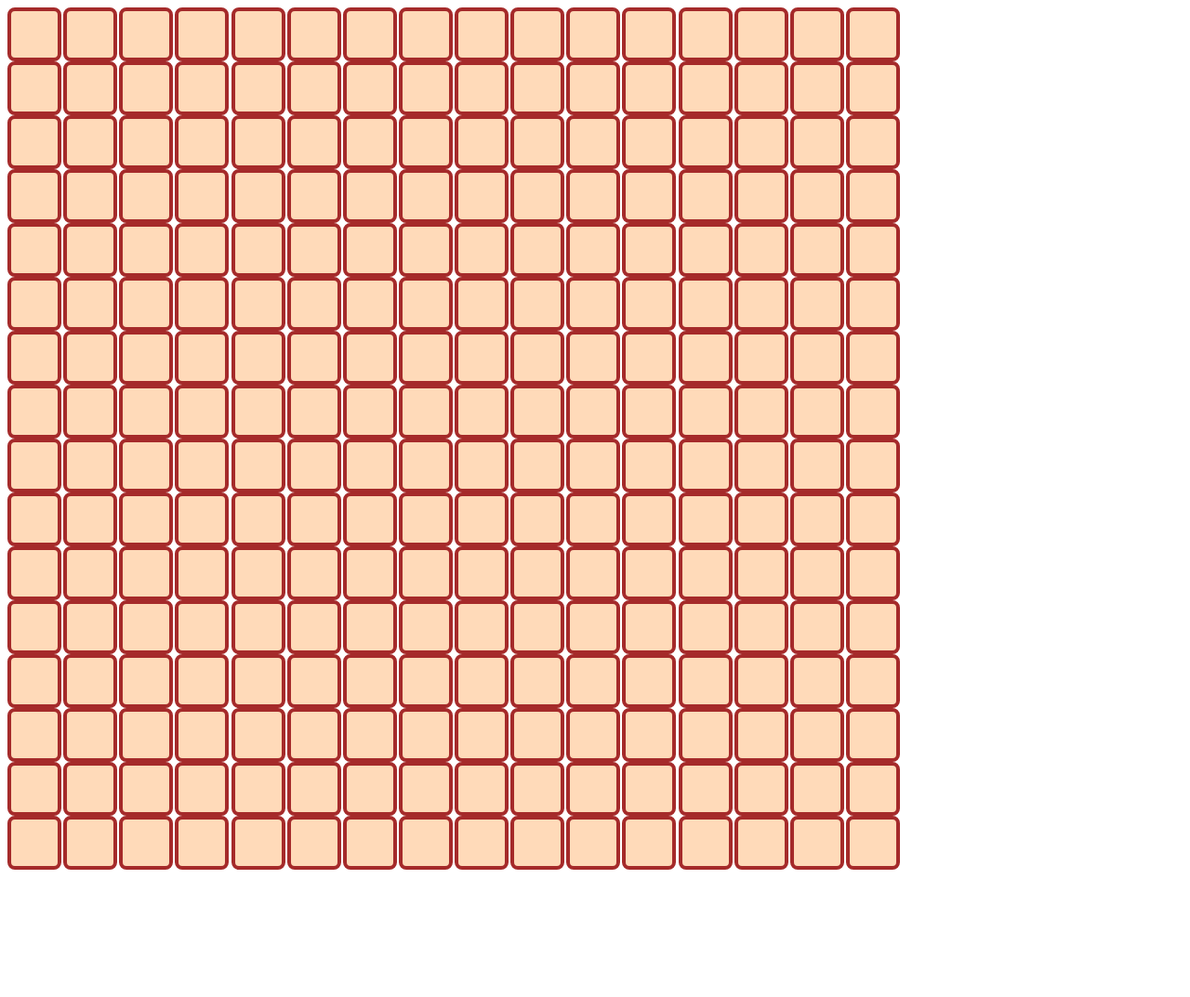
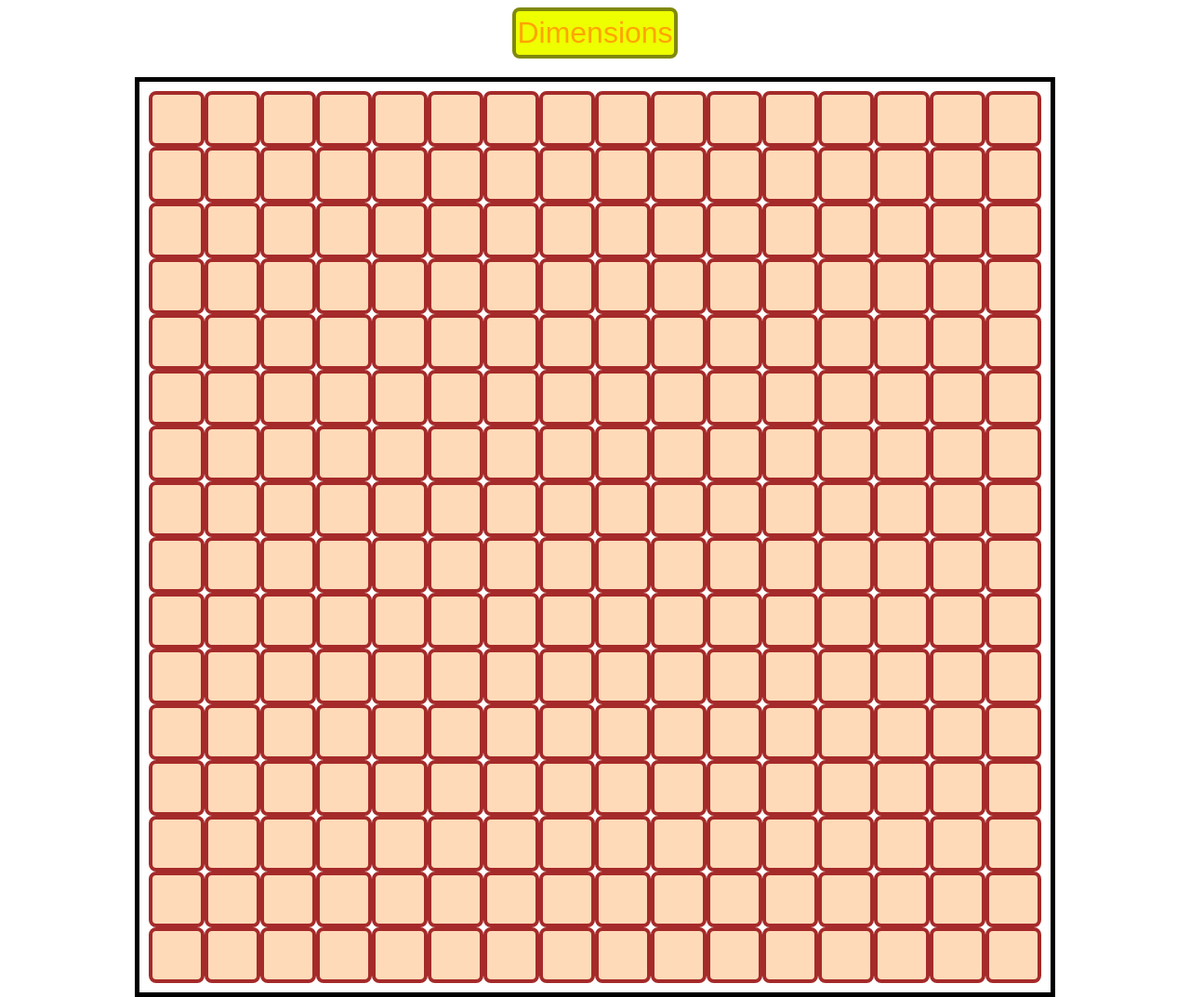
Before and after one commit to Godspeed715/Etch-a-Sketch, a plain HTML site: page index.html in a window 1280 px wide. Shown: the whole page at 93% size. Before the commit the page ends 944 px from the top, so only its background shows below. Drawn offline with Linux system fonts and the light colour scheme.

Commit message:
Modified style.css, index.html and script.js
Added prompt button

```diff
--- a/index.html
+++ b/index.html
@@ -7,9 +7,10 @@
     <title>Etch a Sketch</title>
 </head>
 <body>
-    <div class="container">
-
+    <div>
+        <button class="dim-btn">Dimensions</button>
     </div>
+    <div class="container"></div>
     <script src="script.js"></script>
 </body>
 </html>
--- a/script.js
+++ b/script.js
@@ -1,22 +1,44 @@
-const container = document.querySelector(".container")
-let divs = []
-for (i=0; i<16*16; i++){
-    var div = document.createElement("div")
-    container.appendChild(div)
-    div.classList.toggle("div")
-    divs.push(div)
+function deleteBoxes(){
+    for (i=divs.length-1; i>=0; i--){
+        divs[i].remove()
+        divs.pop()
+    }
 }
-
-divs.forEach(div =>{
+function makeBoxes(num){
+    for (i=0; i<num*num; i++){
+        var div = document.createElement("div")
+        container.appendChild(div)
+        div.setAttribute("style", `width:${960/num -8}px; height:${960/num -8}px`)
+        div.classList.toggle("div")
+        divs.push(div)
+    }
+}
+function addEvents(divs){
+    divs.forEach(div =>{
     div.addEventListener("mouseenter", (e) =>{
         if (e.target.className !="div-hover"){
             div.classList.toggle("div")
             div.classList.toggle("div-hover")
         }
+    })
+})
+}
+function newGrid(divs){
+    var input
+    input = parseInt(prompt("Enter dimensions between 2 and 100"))
+    deleteBoxes()
+    makeBoxes(input)
+    addEvents(divs)
+}
+
+let num =16
+let divs = []
+
+const container = document.querySelector(".container")
+const dimBtn = document.querySelector(".dim-btn")
 
 
-    })
-})
-console.log(container.className)
+makeBoxes(num)
+addEvents(divs)
 
-// input = prompt()
+dimBtn.addEventListener("click", ()=>{newGrid(divs)})
--- a/style.css
+++ b/style.css
@@ -1,7 +1,7 @@
 .container div{
 
-    width: 50px;
-    height: 50px;
+    /* width: 50px;
+    height: 50px; */
     border-radius: 8px;
 
 }
@@ -10,9 +10,8 @@
     flex-wrap: wrap;
     justify-content: space-between;
     width: 960px;
-    flex-grow: 1;
-    flex-basis: 50px;
-    /* gap: 5px; */
+    border: 5px solid black;
+    padding: 10px;
 }
 .div{
     background: peachpuff;
@@ -22,3 +21,20 @@
     background-color: lightblue;
     border: 4px solid royalblue;
 }
+.dim-btn{
+    font-size: 2em;
+    color: orange;
+    border-radius: 8px;
+    background: #eeff00;
+    border: 4px solid rgb(128, 137, 12);
+    cursor: pointer;
+    padding: 5px 1px;
+}
+
+body{
+    display: flex;
+    flex-direction: column;
+    align-items: center;
+    gap: 20px;
+    min-width: max-content;
+}
```
